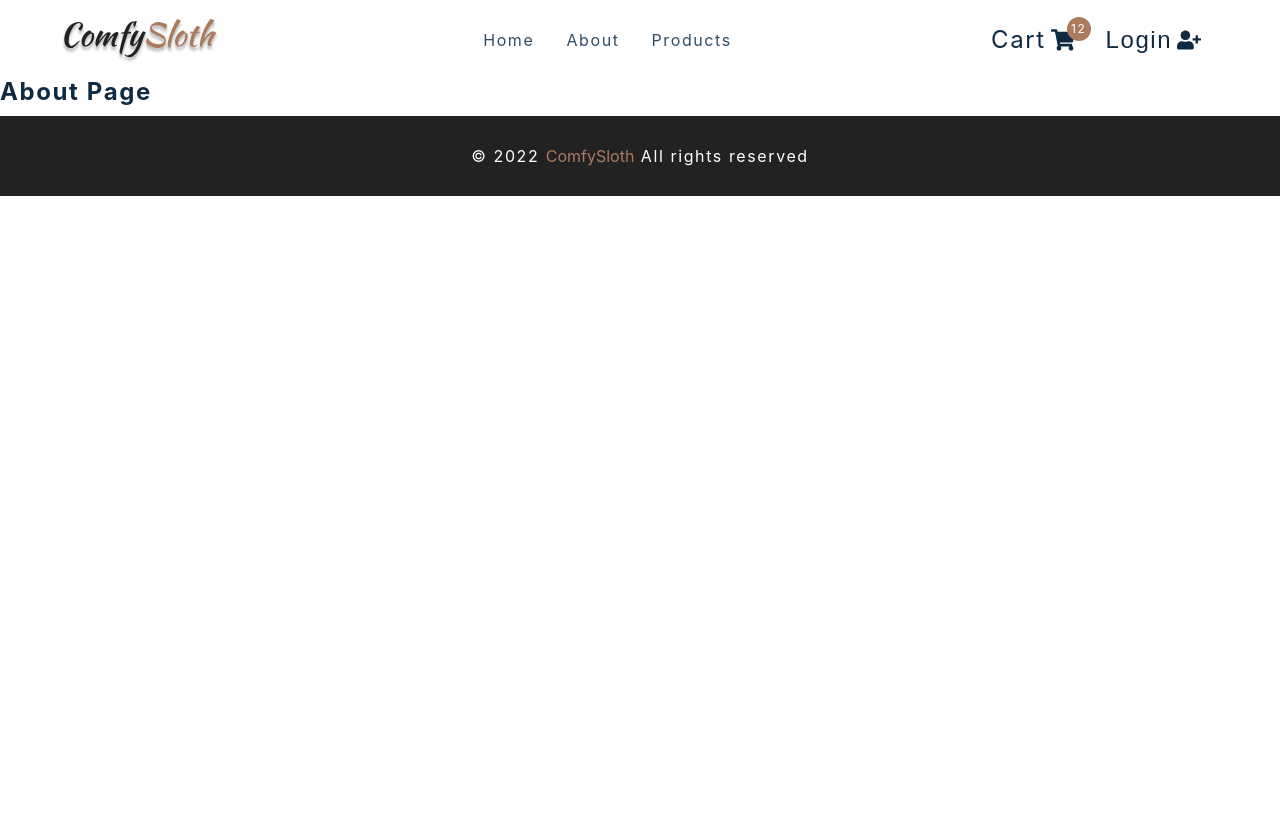
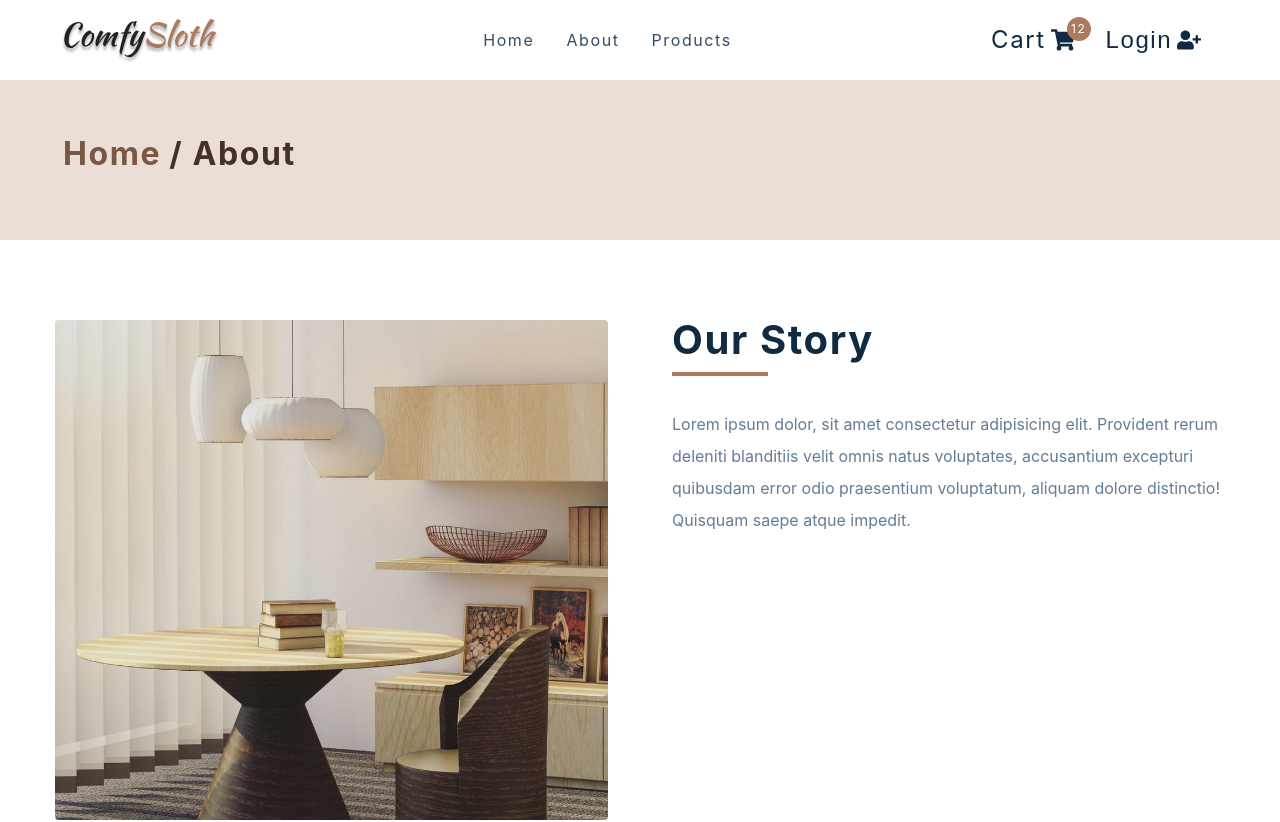
Before and after one commit to lisakuchmenko/ecommerce, a React (Create React App) app: page /about in a window 1280 px wide. Shown: the top 822 px of the page. Before the commit the page ends 800 px from the top, so only its background shows below. Built offline with nearby package versions, Linux system fonts and the light colour scheme.

Commit message:
added about page

```diff
--- a/src/components/PageHero.js
+++ b/src/components/PageHero.js
@@ -1,9 +1,17 @@
-import React from 'react'
-import styled from 'styled-components'
-import { Link } from 'react-router-dom'
-const PageHero = () => {
-  return <h4>page hero</h4>
-}
+import React from 'react';
+import styled from 'styled-components';
+import { Link } from 'react-router-dom';
+const PageHero = ({ title }) => {
+	return (
+		<Wrapper>
+			<div className='section-center'>
+				<h3>
+					<Link to='/'>Home</Link>/ {title}
+				</h3>
+			</div>
+		</Wrapper>
+	);
+};
 
 const Wrapper = styled.section`
 	background: var(--clr-primary-10);
@@ -21,6 +29,6 @@
 	a:hover {
 		color: var(--clr-primary-1);
 	}
-`
+`;
 
-export default PageHero
+export default PageHero;
--- a/src/pages/AboutPage.js
+++ b/src/pages/AboutPage.js
@@ -1,11 +1,30 @@
-import React from 'react'
-import styled from 'styled-components'
-import { PageHero } from '../components'
-import aboutImg from '../assets/hero-bcg.jpeg'
+import React from 'react';
+import styled from 'styled-components';
+import { PageHero } from '../components';
+import aboutImg from '../assets/hero-bcg.jpeg';
 
 const AboutPage = () => {
-  return <h4>about page</h4>
-}
+	return (
+		<main>
+			<PageHero title='about' />
+			<Wrapper className='page section section-center'>
+				<img src={aboutImg} alt='decorated room' />
+				<article>
+					<div className='title'>
+						<h2>our story</h2>
+						<div className='underline'></div>
+					</div>
+					<p>
+						Lorem ipsum dolor, sit amet consectetur adipisicing elit. Provident
+						rerum deleniti blanditiis velit omnis natus voluptates, accusantium
+						excepturi quibusdam error odio praesentium voluptatum, aliquam
+						dolore distinctio! Quisquam saepe atque impedit.
+					</p>
+				</article>
+			</Wrapper>
+		</main>
+	);
+};
 
 const Wrapper = styled.section`
 	display: grid;
@@ -33,5 +52,5 @@
 	@media (min-width: 992px) {
 		grid-template-columns: 1fr 1fr;
 	}
-`
-export default AboutPage
+`;
+export default AboutPage;
```
Lines whose indentation alone changed are shown as unchanged.
